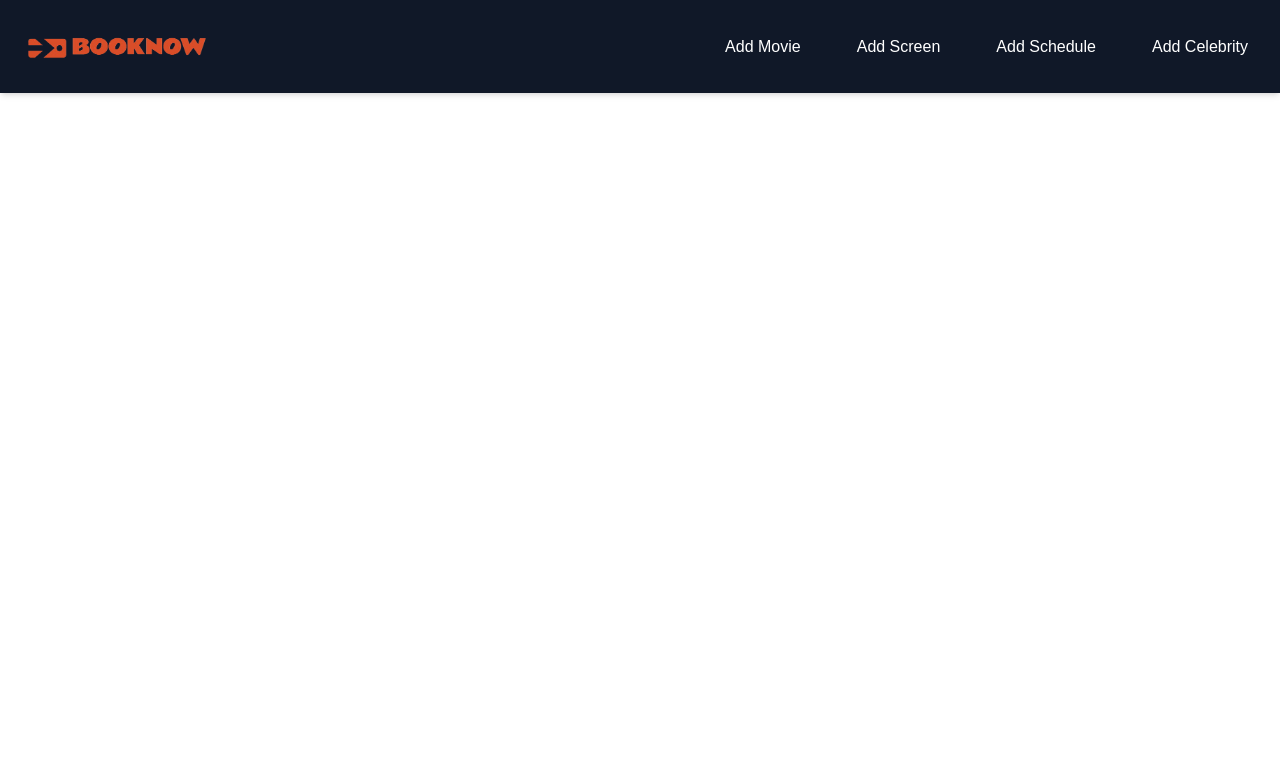
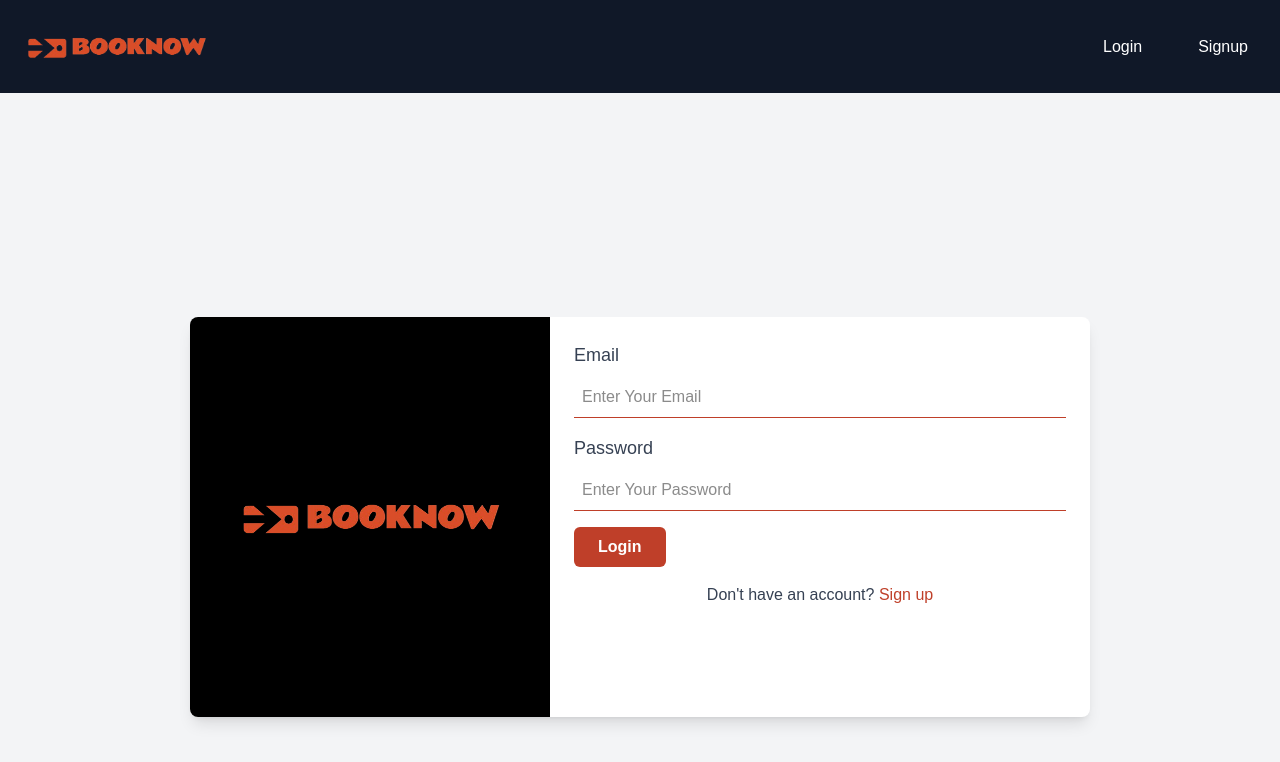
Before and after one commit to anusha7530/bookNow_admin, a Next.js app: page /pages/auth/signin in a window 1280 px wide. Shown: the top 762 px of the page. Built offline with nearby package versions, Linux system fonts and the light colour scheme.

Commit message:
added signin page

```diff
--- a/src/app/pages/auth/signin/page.tsx
+++ b/src/app/pages/auth/signin/page.tsx
@@ -1,11 +1,99 @@
-import React from 'react'
+"use client";
+import Image from "next/image";
+import React, { useState } from "react";
+import Link from "next/link";
+import { ToastContainer, toast } from 'react-toastify';
+import logo from "../../../../../public/logo.png";
 
-const page = () => {
+const SigninPage = () => {
+  const [email, setEmail] = useState("");
+  const [password, setPassword] = useState("");
+
+  const handleSignin = async () => {
+    try {
+      const response = await fetch(
+        process.env.NEXT_PUBLIC_BACKEND_API + "/admin/login",
+        {
+          method: "POST",
+          headers: {
+            "Content-Type": "application/json",
+          },
+          body: JSON.stringify({ email, password }),
+          credentials: "include",
+        }
+      );
+
+      if (response.ok) {
+        const data = await response.json();
+        // Handle successful signin, e.g., show a success message
+        console.log("Admin login successful", data);
+
+        toast.success("Admin login Successful", {
+          position: "top-center",
+        });
+      } else {
+        // Handle signin error
+        console.error("Admin login failed", response.statusText);
+        toast.error("Admin login Failed", {
+          position: "top-center",
+        });
+      }
+    } catch (error) {
+      toast.error("An error occurred during login");
+      console.error("An error occurred during login", error);
+    }
+  };
+
   return (
-    <div>
+    <div className="flex justify-center items-center min-h-screen bg-gray-100">
+          <div className="w-[900px] min-h-[400px] bg-white shadow-lg rounded-lg overflow-hidden flex flex-col md:flex-row mt-12">
+            <div className="hidden md:w-2/5 bg-black md:flex justify-center items-center">
+              <Image src={logo} alt="" className="w-72 h-96 object-contain" />
+            </div>
 
-    </div>
+            <div className="md:w-3/5 p-6">
+              <div className="flex flex-col gap-2 mb-4">
+                <label className="text-lg font-medium text-gray-700">Email</label>
+                <input
+                  type="text"
+                  placeholder="Enter Your Email"
+                  value={email}
+                  onChange={(e) => setEmail(e.target.value)}
+                  className="p-2 border-b border-[#b92d14e8] focus:outline-none focus:border-[#29170fe8]"
+                />
+              </div>
+
+              <div className="flex flex-col gap-2 mb-4">
+                <label className="text-lg font-medium text-gray-700">
+                  Password
+                </label>
+                <input
+                  type="password"
+                  placeholder="Enter Your Password"
+                  name="password"
+                  value={password}
+                  onChange={(e) => setPassword(e.target.value)}
+                  className="p-2 border-b border-[#b92d14e8] focus:outline-none focus:border-[#29170fe8]"
+                />
+              </div>
+              <button
+                onClick={handleSignin}
+                className="bg-[#b92d14e8] text-white font-semibold py-2 px-6 rounded-md self-center hover:bg-[#573a2de8] transition"
+              >
+                Login
+              </button>
+
+              <p className="mt-4 text-center text-gray-700">
+                Don't have an account?
+                <Link href="/auth/signup" className="text-[#b92d14e8] font-medium">
+                  {" "}
+                  Sign up
+                </Link>
+              </p>
+            </div>
+          </div>
+        </div>
   )
-}
+};
 
-export default page
+export default SigninPage;
--- a/src/app/pages/auth/signup/page.tsx
+++ b/src/app/pages/auth/signup/page.tsx
@@ -30,15 +30,13 @@ const SignupPage = () => {
         console.log("Admin registration successful", data);
 
         toast.success("Admin Registration Successful", {
-          // @ts-ignore
-          position: toast.POSITION.TOP_CENTER,
+          position: "top-center",
         });
       } else {
         // Handle signup error
         console.error("Admin registration failed", response.statusText);
         toast.error("Admin Registration Failed", {
-          // @ts-ignore
-          position: toast.POSITION.TOP_CENTER,
+          position: "top-center",
         });
       }
     } catch (error) {
--- a/src/components/Navbar/Navbar.tsx
+++ b/src/components/Navbar/Navbar.tsx
@@ -7,7 +7,7 @@ import logo from "../../../public/logo.png";
 
 const Navbar = () => {
   const [isOpen, setIsOpen] = useState(false);
-  const [isAdminAuthenticated, setIsAdminAuthenticated] = useState(true);
+  const [isAdminAuthenticated, setIsAdminAuthenticated] = useState(false);
   return (
     <nav className="bg-gray-900 text-white p-4 shadow-md">
     <div className="container mx-auto flex justify-between items-center">
```
